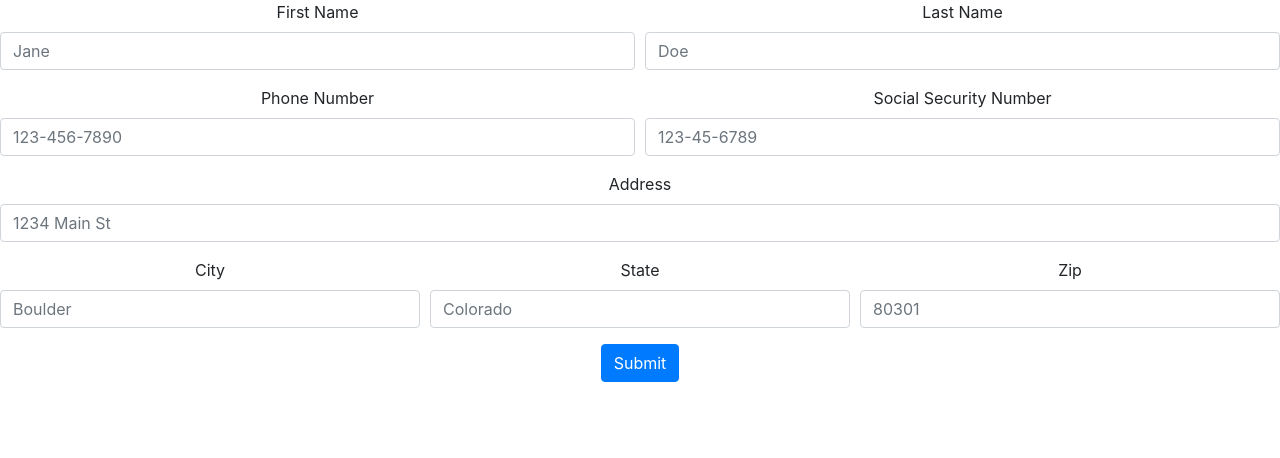
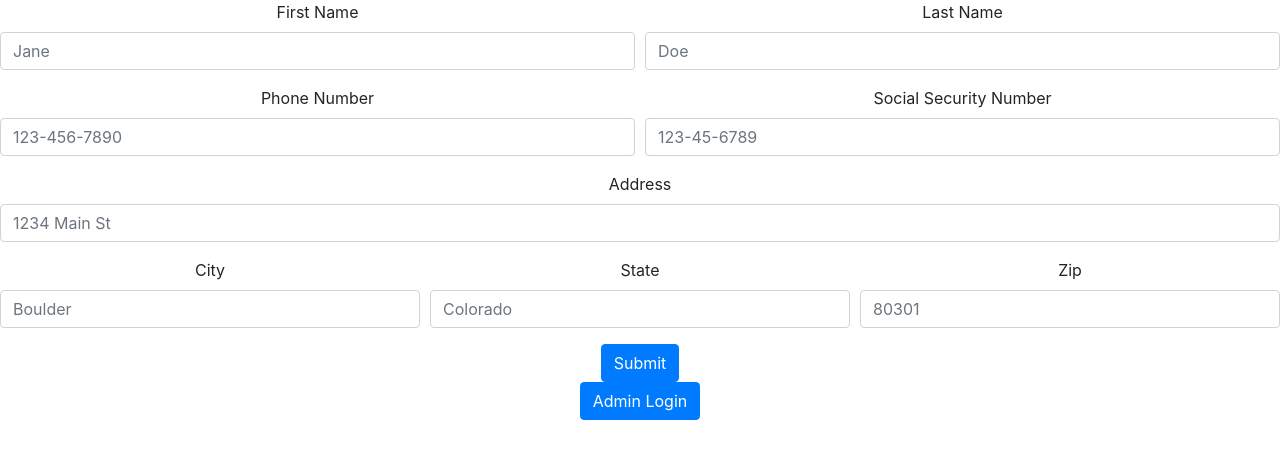
Before and after one commit to shawnsull3/linqpal, a React (Create React App) app: page /home in a window 1280 px wide. Shown: the top 458 px of the page. Built offline with nearby package versions, Linux system fonts and the light colour scheme.

Commit message:
Psuedocode handlesubmit. Add button for admin login

```diff
--- a/src/app/components/Client.js
+++ b/src/app/components/Client.js
@@ -1,8 +1,9 @@
 import React from 'react';
-
 import Form from 'react-bootstrap/Form';
 import Col from 'react-bootstrap/Col';
 import Button from 'react-bootstrap/Button';
+
+import axios from 'axios';
 
 class Client extends React.Component {
   constructor(props) {
@@ -19,6 +20,7 @@ class Client extends React.Component {
       isAdmin: false,
     }
     this.handleInput = this.handleInput.bind(this);
+    this.handleSubmit = this.handleSubmit.bind(this);
   }
 
   handleInput(e) {
@@ -27,9 +29,17 @@ class Client extends React.Component {
     this.setState({[id]: type === 'number' ? parseFloat(value) : value});
   }
 
+  handleSubmit(e) {
+    e.preventDefault();
+    console.log('submitted')
+    // encrypt SSN
+    // axios post to server / database
+  }
+
   render() {
     return (
-      <Form className='form'>
+      <div>
+        <Form className='form' onSubmit={this.handleSubmit}>
           <Form.Row>
             <Form.Group as={Col} controlId="firstName">
               <Form.Label>First Name</Form.Label>
@@ -80,6 +90,11 @@ class Client extends React.Component {
             Submit
           </Button>
         </Form>
+
+        <Button variant="primary" className="login-btn" onClick={() => this.props.history.push('/login')} >
+          Admin Login
+        </Button>
+      </div>
     );
   }
 }
```
Lines whose indentation alone changed are shown as unchanged.
